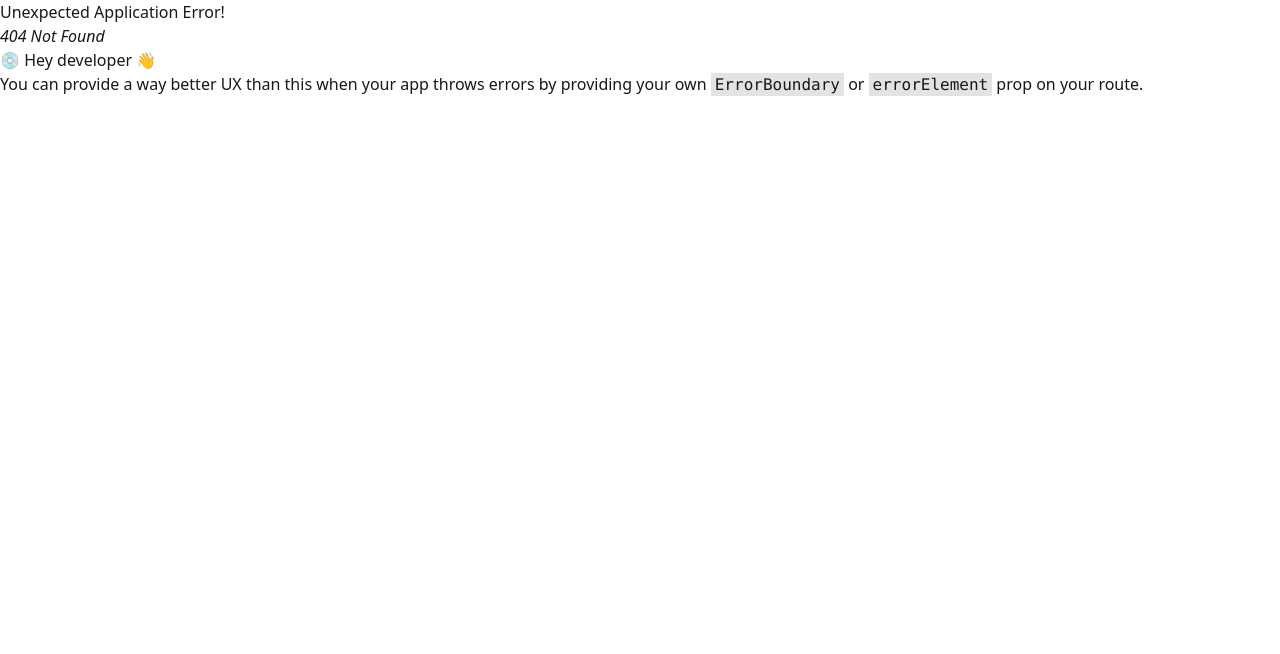
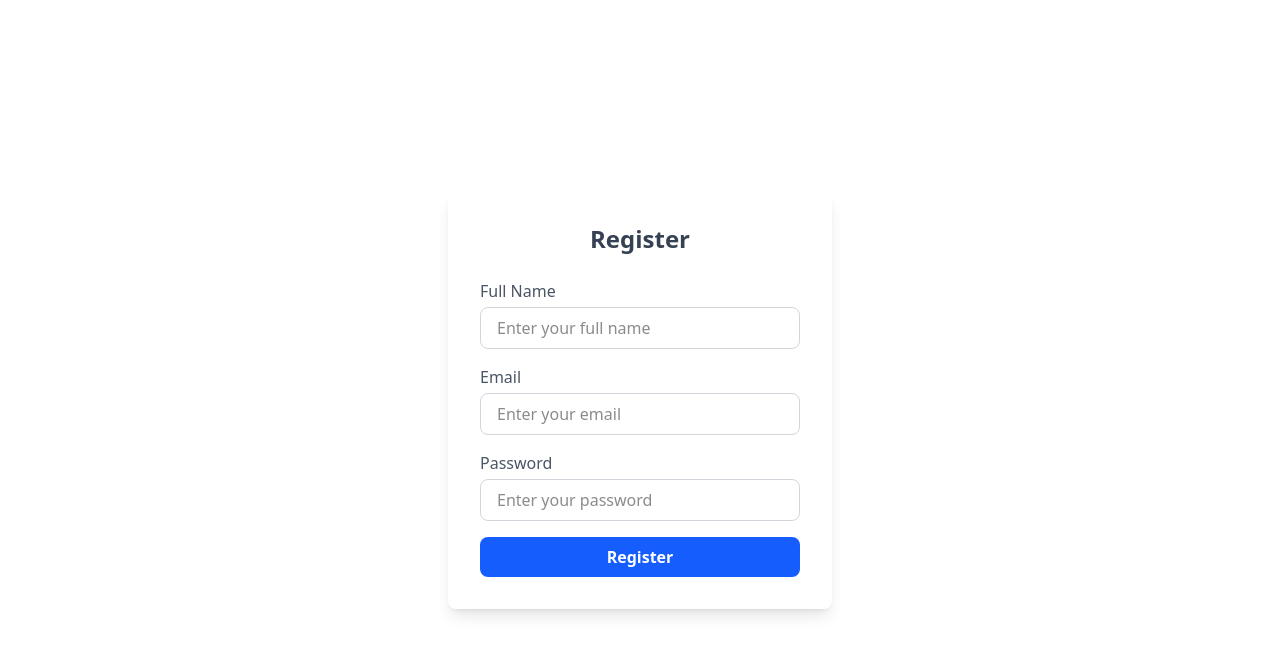
Before and after one commit to rifatjayed/Doctor-Appoinment, a React (Vite) app: page /register in a window 1280 px wide. Before the commit this address had no page. Shown: the top 654 px of the page. Built offline with nearby package versions, Linux system fonts and the light colour scheme.

Commit message:
login and register page create done

```diff
--- a/package.json
+++ b/package.json
@@ -13,6 +13,7 @@
     "@tailwindcss/vite": "^4.0.6",
     "react": "^19.0.0",
     "react-dom": "^19.0.0",
+    "react-hook-form": "^7.54.2",
     "react-icons": "^5.4.0",
     "react-router": "^7.1.5",
     "tailwindcss": "^4.0.6"
--- a/src/App.jsx
+++ b/src/App.jsx
@@ -3,6 +3,7 @@ import "./App.css";
 import Home from "./components/pages/Home";
 import Login from "./components/pages/Login";
 import AllDoctor from "./components/pages/AllDoctor";
+import Register from "./components/pages/Register";
 
 const router = createBrowserRouter([
   {
@@ -29,6 +30,14 @@ const router = createBrowserRouter([
       </>
     ),
   },
+  {
+    path: "/register",
+    element: (
+      <>
+        <Register></Register>
+      </>
+    ),
+  },
 ]);
 
 function App() {
--- a/src/components/pages/Login.jsx
+++ b/src/components/pages/Login.jsx
@@ -1,9 +1,88 @@
 import React from "react";
 
+import { useForm } from "react-hook-form";
+
 const Login = () => {
+  // const {
+  //   register,
+  //   handleSubmit,
+  //   watch,
+  //   formState: { errors },
+  // } = useForm();
+
+  // const onSubmit = (data) => console.log(data);
+
+  // console.log(watch("example"));
+  const {
+    register,
+    handleSubmit,
+    formState: { errors },
+  } = useForm();
+
+  const onSubmit = (data) => {
+    console.log("Login Data:", data);
+  };
   return (
-    <div>
-      <h1 class="text-3xl font-bold underline">Hello world!</h1>
+    // <div>
+    //   <form onSubmit={handleSubmit(onSubmit)}>
+    //     {/* register your input into the hook by invoking the "register" function */}
+    //     <input defaultValue="test" {...register("example")} />
+
+    //     {/* include validation with required or other standard HTML validation rules */}
+    //     <input {...register("exampleRequired", { required: true })} />
+    //     {/* errors will return when field validation fails  */}
+    //     {errors.exampleRequired && <span>This field is required</span>}
+
+    //     <input type="submit" />
+    //   </form>
+    // </div>
+
+    <div className="flex justify-center items-center h-screen ">
+      <div className="bg-white p-8 rounded-lg shadow-lg w-96">
+        <h2 className="text-2xl font-bold text-center text-gray-700 mb-6">
+          Login
+        </h2>
+        <form onSubmit={handleSubmit(onSubmit)}>
+          {/* Email Field */}
+          <div className="mb-4">
+            <label className="block text-gray-600">Email</label>
+            <input
+              type="email"
+              {...register("email", { required: "Email is required" })}
+              className="w-full px-4 py-2 border border-gray-300 rounded-lg mt-1"
+              placeholder="Enter your email"
+            />
+            {errors.email && (
+              <p className="text-red-500 text-sm">{errors.email.message}</p>
+            )}
+          </div>
+
+          {/* Password Field */}
+          <div className="mb-4">
+            <label className="block text-gray-600">Password</label>
+            <input
+              type="password"
+              {...register("password", { required: "Password is required" })}
+              className="w-full px-4 py-2 border border-gray-300 rounded-lg mt-1"
+              placeholder="Enter your password"
+            />
+            {errors.password && (
+              <p className="text-red-500 text-sm">{errors.password.message}</p>
+            )}
+          </div>
+
+          {/* Submit Button */}
+          <button
+            type="submit"
+            className="w-full bg-blue-600 hover:bg-blue-700 text-white py-2 rounded-lg font-semibold transition"
+          >
+            Login
+          </button>
+          <p>
+            Don’t have an account? <span>Register</span>
+          </p>
+        </form>
+      </div>
     </div>
   );
 };
--- /dev/null
+++ b/src/components/pages/Register.jsx
@@ -0,0 +1,88 @@
+import React from "react";
+import { useForm } from "react-hook-form";
+
+const Register = () => {
+  const {
+    register,
+    handleSubmit,
+    formState: { errors },
+  } = useForm();
+
+  const onSubmit = (data) => {
+    console.log("Register Data:", data);
+  };
+  return (
+    <div>
+      <div className="flex justify-center items-center h-screen ">
+        <div className="bg-white p-8 rounded-lg shadow-lg w-96">
+          <h2 className="text-2xl font-bold text-center text-gray-700 mb-6">
+            Register
+          </h2>
+          <form onSubmit={handleSubmit(onSubmit)}>
+            {/* Full Name Field */}
+            <div className="mb-4">
+              <label className="block text-gray-600">Full Name</label>
+              <input
+                type="text"
+                {...register("fullName", { required: "Full name is required" })}
+                className="w-full px-4 py-2 border border-gray-300 rounded-lg mt-1"
+                placeholder="Enter your full name"
+              />
+              {errors.fullName && (
+                <p className="text-red-500 text-sm">
+                  {errors.fullName.message}
+                </p>
+              )}
+            </div>
+
+            {/* Email Field */}
+            <div className="mb-4">
+              <label className="block text-gray-600">Email</label>
+              <input
+                type="email"
+                {...register("email", { required: "Email is required" })}
+                className="w-full px-4 py-2 border border-gray-300 rounded-lg mt-1"
+                placeholder="Enter your email"
+              />
+              {errors.email && (
+                <p className="text-red-500 text-sm">{errors.email.message}</p>
+              )}
+            </div>
+
+            {/* Password Field */}
+            <div className="mb-4">
+              <label className="block text-gray-600">Password</label>
+              <input
+                type="password"
+                {...register("password", {
+                  required: "Password is required",
+                  minLength: {
+                    value: 6,
+                    message: "Must be at least 6 characters",
+                  },
+                })}
+                className="w-full px-4 py-2 border border-gray-300 rounded-lg mt-1"
+                placeholder="Enter your password"
+              />
+              {errors.password && (
+                <p className="text-red-500 text-sm">
+                  {errors.password.message}
+                </p>
+              )}
+            </div>
+
+            {/* Submit Button */}
+            <button
+              type="submit"
+              className="w-full bg-blue-600 hover:bg-blue-700 text-white py-2 rounded-lg font-semibold transition"
+            >
+              Register
+            </button>
+          </form>
+        </div>
+      </div>
+    </div>
+  );
+};
+
+export default Register;
```
Also changed, not shown: 1 other file (tests, documents, lock files or other folders).
